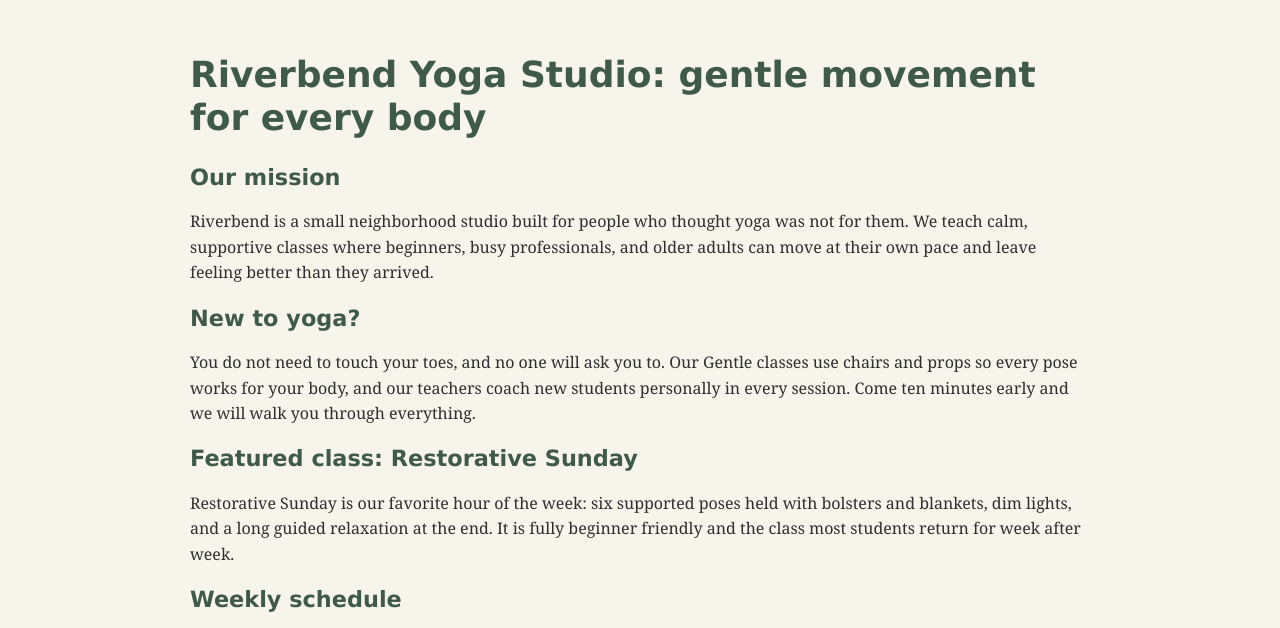
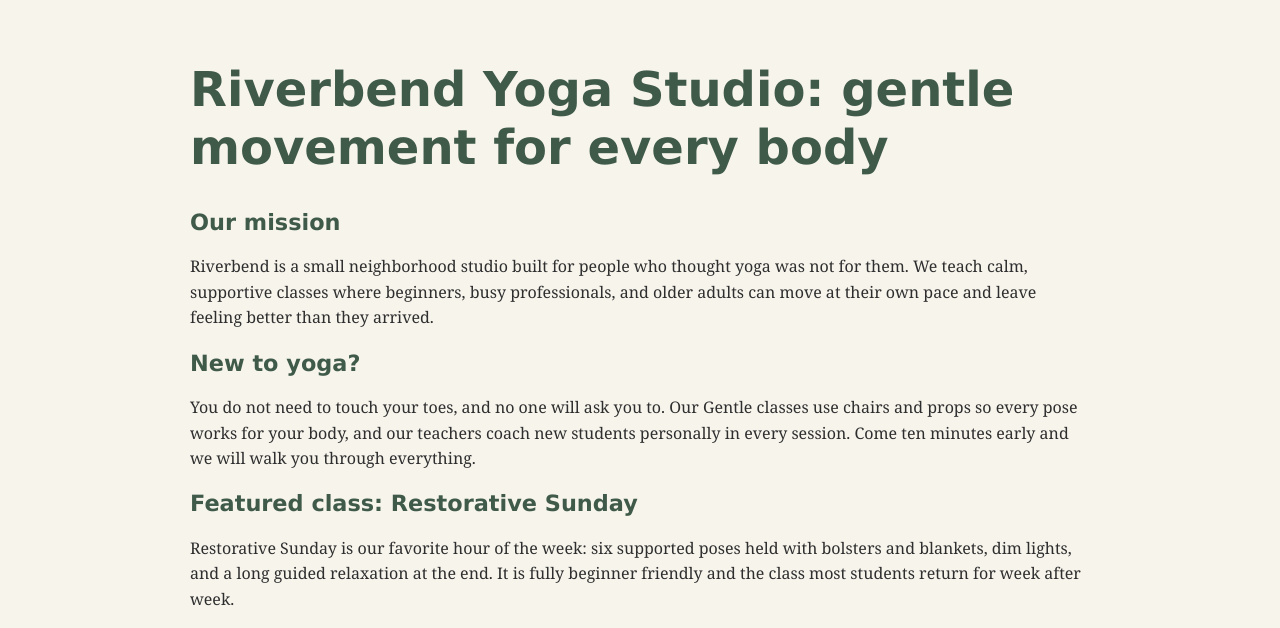
Before and after one commit to skyflier0/Touchstone-2, a plain HTML site: page index.html in a window 1280 px wide. Shown: the part 148-776 px from the top of the page. Drawn offline with Linux system fonts and the light colour scheme.

Commit message:
font size adjustment

```diff
--- a/css/styles.css
+++ b/css/styles.css
@@ -17,7 +17,7 @@ h1, h2 {
   line-height: 1.2;
 }
 
-h1 { font-size: 2.25rem; }
+h1 { font-size: 3rem; }
 h2 { font-size: 1.4rem; }
 
 header {
```
